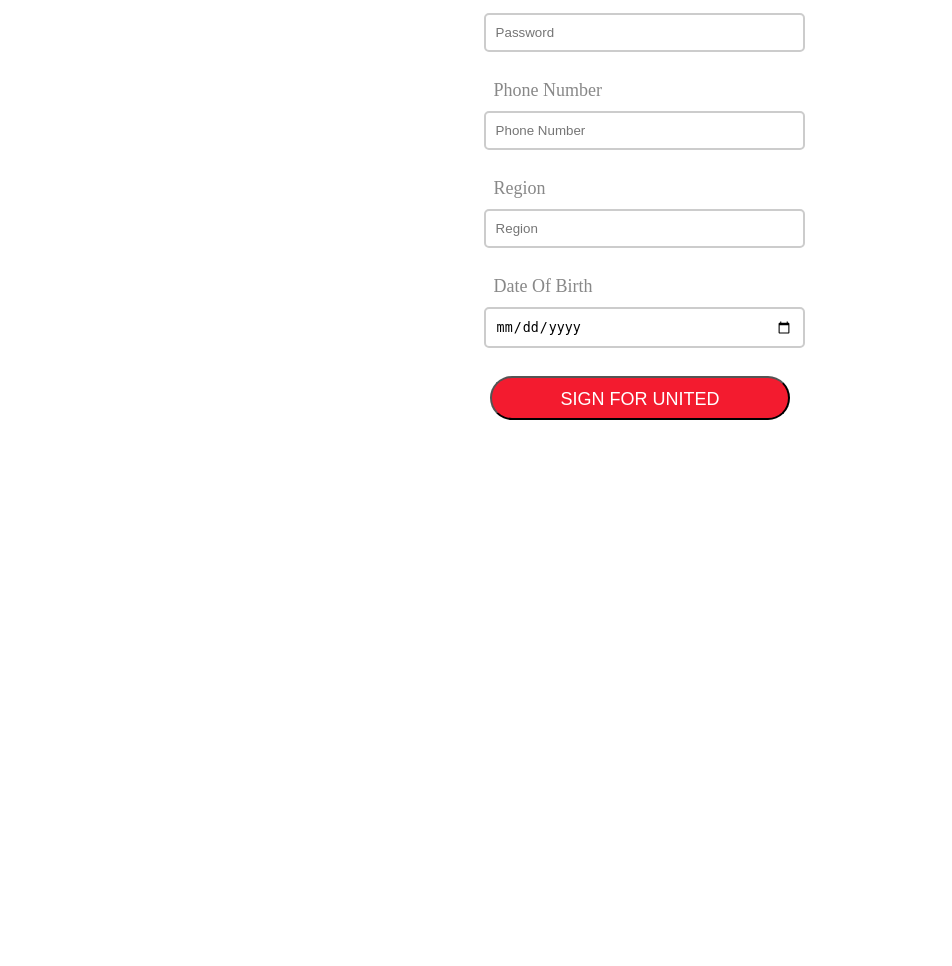
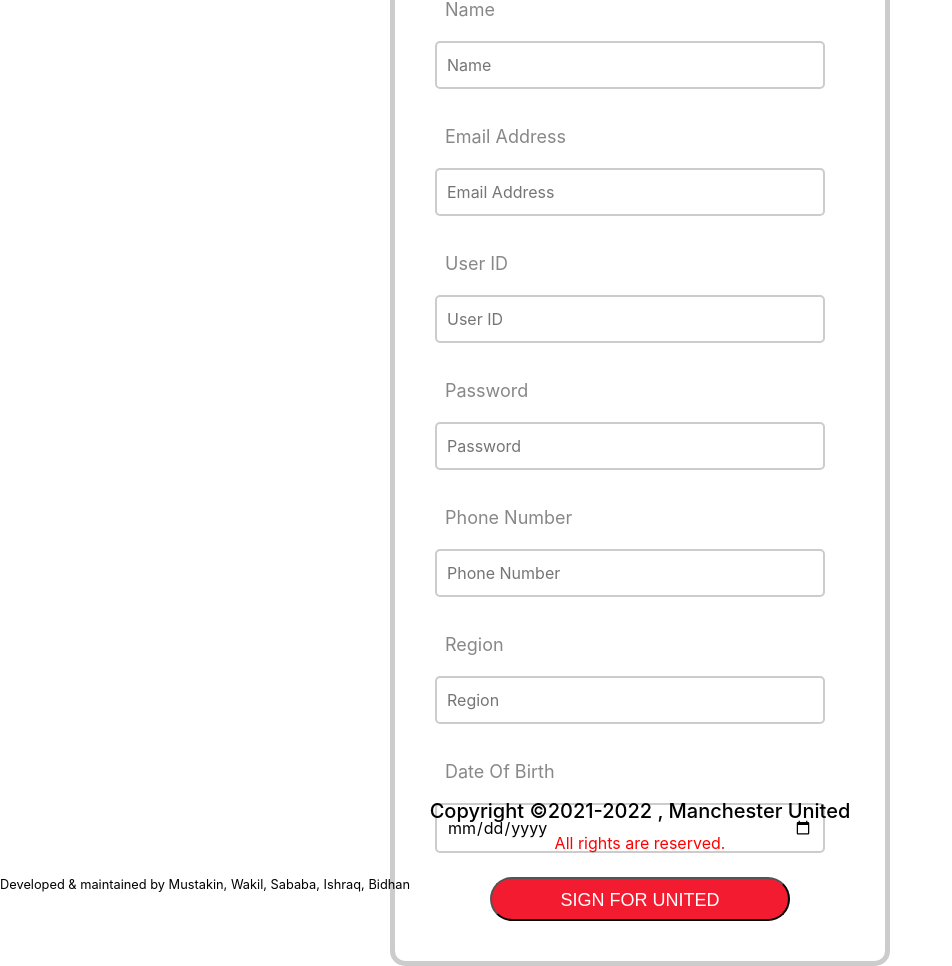
Before and after one commit to ahmedishraq/Football-Club-Management, a PHP site: page /signup.php in a window 1280 px wide. Shown: the part 557-1523 px from the top of the page, without its empty margins (0-952 px from the left). Before the commit the page ends 977 px from the top, so only its background shows below. Run offline with PHP 8.4, Linux system fonts and the light colour scheme.

Commit message:
signup start working

```diff
--- a/signup.php
+++ b/signup.php
@@ -3,14 +3,165 @@
   <head>
     <meta charset="utf-8">
     <meta name="viewport" content="width=device-width">
-    <title>Football Club Management</title>
-    <link href="css/style.css" rel="stylesheet" type="text/css" />
+        <title>Manchester United</title>
+
+    <style>
+      body{
+       font-family:"Arial", sans-serif;
+       margin:0px;
+      background-color: white;
+      }
+
+      header{
+        font-family: "Arial" , sans-serif;
+        text-align: center;
+        background-image: url("https://drive.google.com/uc?export=view&id=1f7N-8LcI2PVpLm7LRHWtPtZ-yJCX-qKc");
+        color: #b30000;
+        padding:250px;
+        font-size: 50px;
+        }
+
+ nav{
+  background-color: #b30000;
+  overflow: hidden;
+  }
+
+  nav ul{
+    list-style: none;
+    padding: 0px;
+    margin: 0px;
+
+  }
+  nav ul li{
+    float: left;
+
+  }
+  nav ul li a{
+    text-decoration: none;
+    color:white;
+    padding: 10px 25px;
+    display: inline-block;
+    font-size: 18px;
+
+  }
+  nav ul li a:hover{
+    background-color: black;
+  }
+  nav ul li a.active{
+    background-color: grey;
+  }
+
+  .title{
+    background-image: url("https://drive.google.com/uc?export=view&id=1iSeV7imNZgWfMXyB58lwARElfbQ44TDV");
+    width: 100%;
+    padding: 12px 20px;
+    margin-top: 40px;
+    text-align:center;
+    text-transform: Uppercase;
+    font-weight: 800;
+    font-size: 30px;
+  }
+
+  .button-log {
+   -webkit-border-radius: 24px;
+   -moz-border-radius: 24px;
+   border-radius: 24px;
+   height: 3px;
+   line-height: 3px;
+   color: #FFFFFF;
+   font-family: Arial;
+   width: 300px;
+   font-size: 18px;
+   font-weight: 100;
+   padding: 20px;
+   background-color: #F31B2F;
+   text-decoration: none;
+   display: block;
+   cursor: pointer;
+   text-align: center;
+   margin: auto;
+}
+
+label{
+  color: #888;
+  font-size: 18px;
+  padding: 10px;
+}
+
+input{
+  display: block;
+  border: 2px solid #ccc;
+  width: 95%;
+  padding: 10px;
+  margin: 10px auto;
+  border-radius: 5px;
+}
+
+form{
+  display: block;
+  width: 500px;
+  border: 5px solid #ccc;
+  padding: 40px;
+  background: #fff;
+  border-radius: 15px;
+}
+
+.body-log{
+  /*background: #1690A7;*/
+  display: flex;
+  justify-content: center;
+  align-items: center;
+  height: 100vh;
+  flex-direction: column;
+}
+
+.error {
+   background: #F2DEDE;
+   color: #A94442;
+   padding: 10px;
+   width: 95%;
+   border-radius: 5px;
+   margin: 20px auto;
+}
+
+.title-log{
+  text-align: center;
+  margin-bottom: 40px;
+}
+.title-sig{
+  text-align: center;
+  margin-bottom: 40px;
+  /*margin-top: 300px;*/
+}
+
+.sub-log{
+  text-align: center;
+  text-decoration: bold;
+  font-size: 18px;
+}
+
+.design{
+  color: black;
+}
+
+.design:hover, .design:active{
+  color: red;
+}
+
+  </style>
+
+  <link rel="stylesheet" href="https://maxcdn.bootstrapcdn.com/bootstrap/4.0.0/css/bootstrap.min.css" integrity="sha384-Gn5384xqQ1aoWXA+058RXPxPg6fy4IWvTNh0E263XmFcJlSAwiGgFAW/dAiS6JXm" crossorigin="anonymous">
+    <!-- <link href="css/style.css" rel="stylesheet" type="text/css" /> -->
   </head>
-  <body class="body-log">
+  <body>
+        <header>
+      <h1>MANCHESTER UNITED</h1>
+    </header>
+    <div class="body-log">
          <form action="signup-info.php" method="post">
       <h2 class="title-sig">SIGN FOR UNITED</h2>
       <div>
-        <h4 class="sub-log">Already have an account? <a href="login.php">LOG IN for United</a></h4>
+        <h4 class="sub-log">Already have an account? <a href="login.php" class="design">LOG IN for United</a></h4>
       </div>
       <?php if (isset($_GET['error'])) { ?>
         <p class="error"><?php echo $_GET['error']; ?></p>
@@ -38,7 +189,16 @@
 
         <button class="button-log" type="submit">SIGN FOR UNITED</button>
      </form>
+   </div>
 
-    <script src="script.js"></script>
+
+<!-- main footer -->
+</section>
+<footer>
+<h5 style="color:black" align="center";>Copyright &copy;2021-2022 , Manchester United</h5>
+<p style="color:red" align="center";>All rights are reserved.</p>
+<small style="color:black">Developed & maintained by Mustakin, Wakil, Sababa, Ishraq, Bidhan</small>
+</footer>
+
   </body>
 </html>
```
